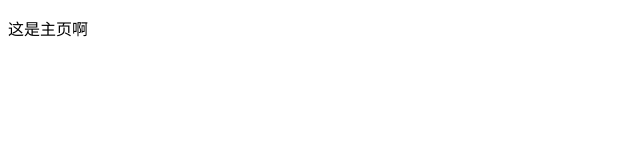
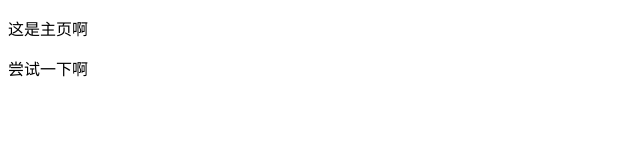
Before and after one commit to lizepeng1/dgr-template, a plain HTML site: page index.html in a window 1280 px wide. Shown: the whole page, without its empty margins (0-640 px from the left). Drawn offline with Linux system fonts and the light colour scheme.

Commit message:
init: 新增

```diff
--- a/index.html
+++ b/index.html
@@ -8,5 +8,6 @@
 </head>
 <body>
   <p>这是主页啊</p>
+  <p>尝试一下啊</p>
 </body>
 </html>
```
